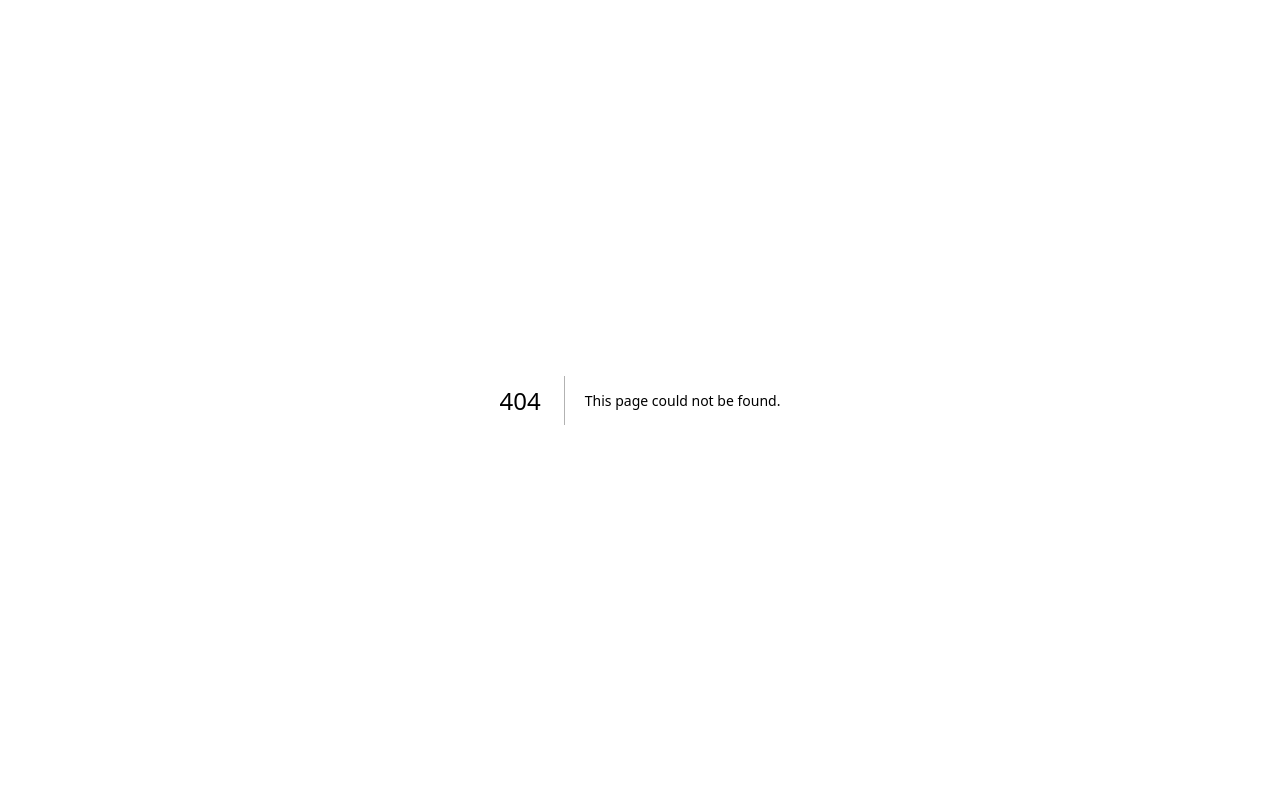
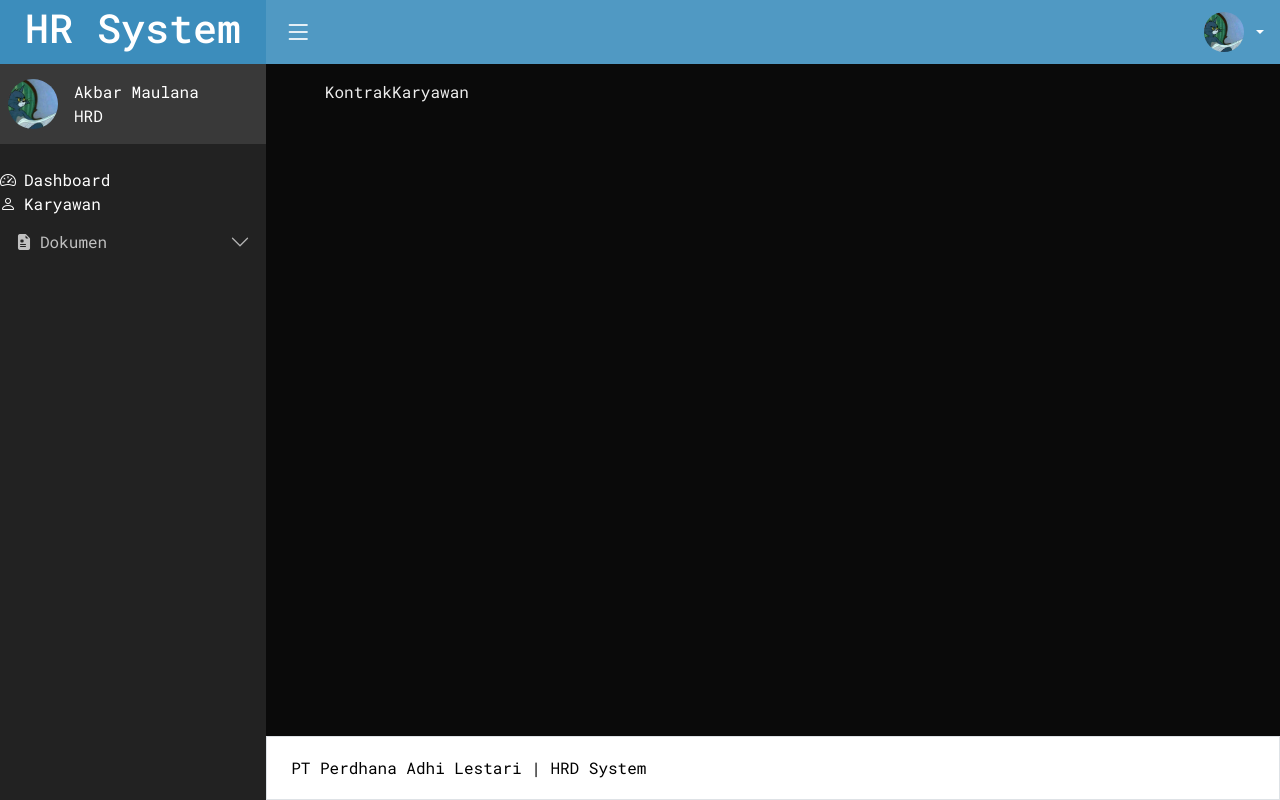
Before and after one commit to yohanesPAL/hrd-app, a Next.js app: page /media/dokumen/kontrak-karyawan in a window 1280 px wide. Before the commit this address had no page. Built offline with nearby package versions, Linux system fonts and the light colour scheme.

Commit message:
update sidebar menu to include submenu

```diff
--- a/src/app/globals.css
+++ b/src/app/globals.css
@@ -67,3 +67,45 @@ a {
   border: 1px solid #BECBD6;
   border-top: 4px solid #BECBD6;
 }
+
+.accordion-button {
+  background-color: var(--secondary);
+  border: 0;
+  padding: 16px;
+  color: silver;
+}
+
+.accordion-button:hover {
+  background-color: black;
+  border: 0;
+  color: #fff;
+}
+
+.accordion-button:not(.collapsed) {
+  background-color: black;
+  border: 0;
+  color: #fff;
+}
+
+.accordion-button:not(.collapsed)::after {
+  filter: brightness(0) invert(1);
+  border: 0;
+}
+
+.accordion-button::after {
+  filter: brightness(0) invert(0.7);
+  border: 0;
+}
+
+.accordion-button:hover::after {
+  filter: brightness(0) invert(1);
+  border: 0;
+}
+
+.navbar-nav .nav-link.active {
+  color: silver
+}
+
+.navbar-nav .nav-link.active:hover {
+  color: #fff;
+}
--- /dev/null
+++ b/src/app/media/dokumen/kontrak-karyawan/page.tsx
@@ -0,0 +1,9 @@
+import React from 'react'
+
+const KontrakKaryawan = () => {
+  return (
+    <div>KontrakKaryawan</div>
+  )
+}
+
+export default KontrakKaryawan
--- a/src/components/sidebar/SideBar.tsx
+++ b/src/components/sidebar/SideBar.tsx
@@ -1,7 +1,7 @@
 'use client'
 import React, { useState } from 'react'
 import Image from 'next/image'
-import { Nav, Navbar, Stack } from 'react-bootstrap'
+import { Accordion, Collapse, Nav, Navbar, Stack } from 'react-bootstrap'
 import Menu from './SideBarMenu'
 import Link from 'next/link'
 import { usePathname } from 'next/navigation'
@@ -9,9 +9,9 @@ import useNavbar from '@/stores/navbar/NavbarStore'
 import styles from './sidebar.module.css'
 
 const NavLink = React.memo(
-  ({ nama, icon, isActive }: { nama: string, icon: string, isActive: boolean }) => {
+  ({ nama, icon, href, isActive }: { nama: string, icon: string, href: string, isActive: boolean }) => {
     return (
-      <Nav.Link as={Link} href={`/media/${nama.toLowerCase()}`} className={`d-flex w-100 flex-row gap-2 justify-content-start align-items-center ${styles.navlink} ${isActive ? styles.active : ''}`}>
+      <Nav.Link as={Link} href={`${href}`} className={`d-flex w-100 flex-row gap-2 justify-content-start align-items-center ${styles.navlink} ${isActive ? styles.active : ''}`}>
         <i className={`bi ${icon}`}></i>
         <span>{nama}</span>
       </Nav.Link>
@@ -42,12 +42,43 @@ const SideBar = () => {
           </div>
           <Stack>
             {Menu.map((item) => {
+              if (item.children) {
+                return (
+                  <Accordion key={item.nama} flush style={{ background: 'var(--secondary)' }}>
+                    <Accordion.Item eventKey="0" style={{background: 'var(--secondary)'}}>
+                      <Accordion.Header className={`${styles.dropdownNavlink}`}>
+                        <Stack direction='horizontal' gap={2}>
+                        <i className={`bi ${item.icon}`}></i>
+                        <span>{item.nama}</span>
+                        </Stack>
+                      </Accordion.Header>
+                      <Accordion.Body className="p-0">
+                        <Nav className="flex-column" style={{paddingLeft: "22px"}}>
+                          {item.children.map((subMenu) => {
+                            return (
+                              <NavLink
+                                key={subMenu.nama}
+                                nama={subMenu.nama}
+                                icon={subMenu.icon}
+                                href={`/media/${item.href}/${subMenu.href}`}
+                                isActive={isActive(`/media/${item.href}/${subMenu.href}`)}
+                              />
+                            )
+                          })}
+                        </Nav>
+                      </Accordion.Body>
+                    </Accordion.Item>
+                  </Accordion>
+                )
+              }
+
               return (
                 <NavLink
                   key={item.nama}
                   nama={item.nama}
                   icon={item.icon}
-                  isActive={isActive(`/media/${item.nama.toLowerCase()}`)}
+                  href={`/media/${item.href}`}
+                  isActive={isActive(`/media/${item.href}`)}
                 />
               )
             })}
--- a/src/components/sidebar/SideBarMenu.tsx
+++ b/src/components/sidebar/SideBarMenu.tsx
@@ -1,12 +1,22 @@
 interface MenuInterface {
-  nama: string,
-  icon: string,
+  nama: string;
+  icon: string;
+  href: string;
+  children?: any[];
 }
 
-const Menu: MenuInterface[] = [
-  {nama: "Dashboard", icon: "bi-speedometer2"},
-  {nama: "Karyawan", icon: "bi-person"},
-  {nama: "Dokumen", icon: "bi-file-earmark-medical-fill"},
+const DokumenChildren: MenuInterface[] = [
+  {nama: "Pengajuan Cuti", href: "pengajuan-cuti", icon: "bi-file-earmark-medical-fill"},
+  {nama: "Kontrak Karyawan", href: "kontrak-karyawan", icon: "bi-file-earmark-medical-fill"},
+  {nama: "Lain-lain", href: "lain-lain", icon: "bi-file-earmark-medical-fill"},
 ]
 
+const Menu: MenuInterface[] = [
+  {nama: "Dashboard", href: "dashboard", icon: "bi-speedometer2"},
+  {nama: "Karyawan", href: "karyawan", icon: "bi-person"},
+  {nama: "Dokumen", href: "dokumen", icon: "bi-file-earmark-medical-fill", children: DokumenChildren},
+]
+
+
+
 export default Menu
```
Also changed, not shown: src/app/media/dokumen/lain-lain/page.tsx (added, +9 -0 lines), src/app/media/dokumen/pengajuan-cuti/page.tsx (added, +9 -0 lines).
